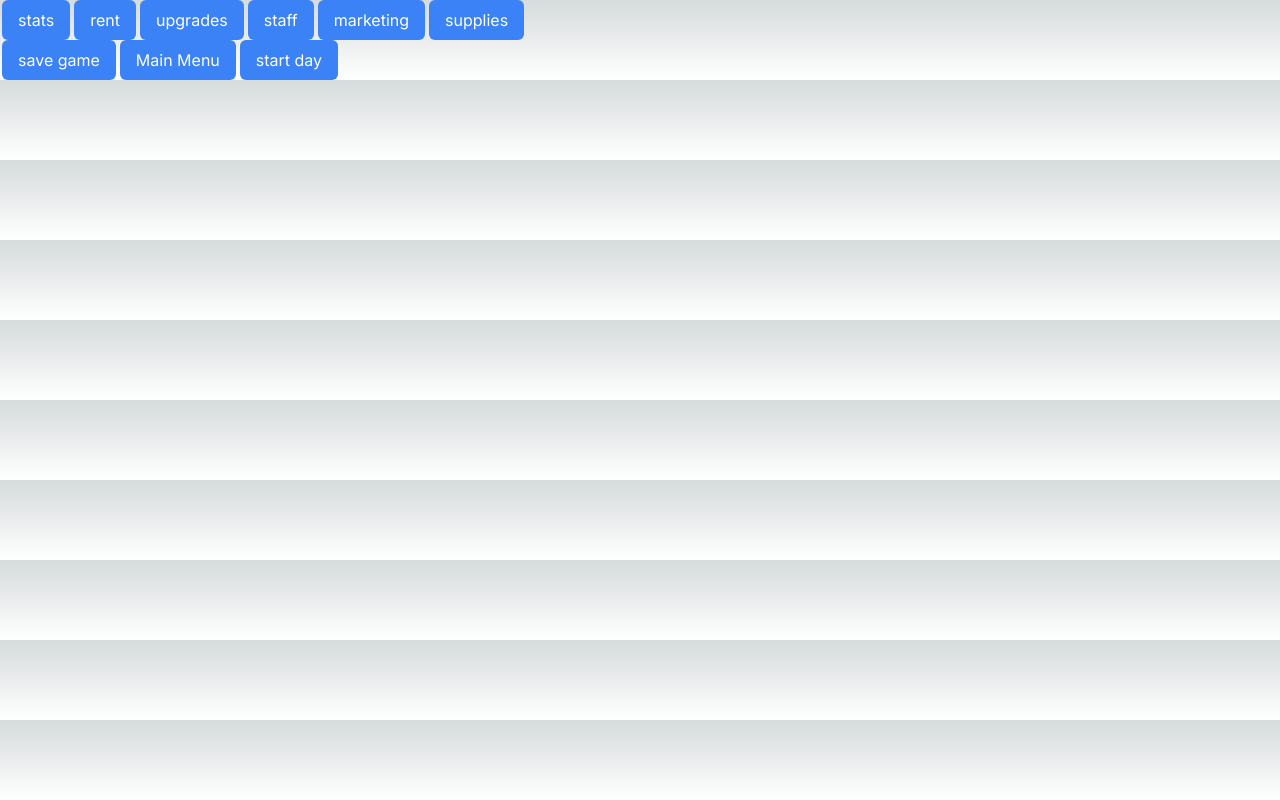
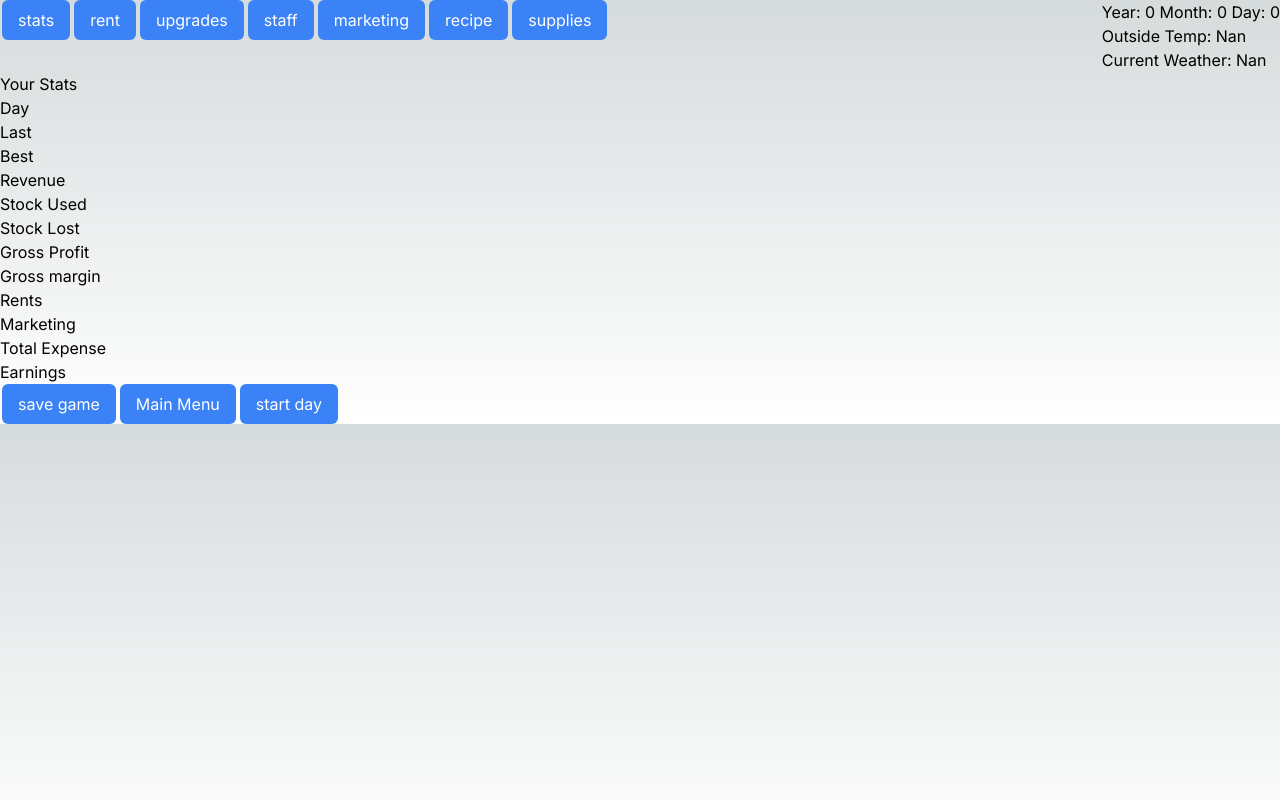
Before and after one commit to JustinStowe/lemons-next, a Next.js app: page /player_screen in a window 1280 px wide. Built offline with nearby package versions, Linux system fonts and the light colour scheme.

Commit message:
created recipe modal with functional buttons and state management.

```diff
--- /dev/null
+++ b/app/components/modals/RecipeModal.tsx
@@ -0,0 +1,93 @@
+"use client";
+import React, { useState } from "react";
+import Button from "../Button";
+export default function RecipeModal() {
+  const [lemons, setLemons] = useState(0);
+  const [sugar, setSugar] = useState(0);
+  const [ice, setIce] = useState(0);
+  const [cupPrice, setCupPrice] = useState(0.0);
+
+  const handleClick = (action: string) => {
+    switch (action) {
+      case "submit":
+
+      case "moreLemons":
+        setLemons(lemons + 1);
+        break;
+      case "lessLemons":
+        if (lemons === 0) {
+          alert("you can't put negative lemons into your recipe");
+        } else {
+          setLemons(lemons - 1);
+        }
+        break;
+      case "moreSugar":
+        setSugar(sugar + 1);
+        break;
+      case "lessSugar":
+        if (sugar === 0) {
+          alert("you can't put negative Sugar into your recipe");
+        } else {
+          setSugar(sugar - 1);
+        }
+        break;
+      case "moreIce":
+        setIce(ice + 1);
+        break;
+      case "lessIce":
+        if (ice === 0) {
+          alert("you can't put negative Ice into your recipe");
+        } else {
+          setIce(ice - 1);
+        }
+        break;
+      case "minus":
+        if (cupPrice >= 0.1) {
+          setCupPrice(cupPrice - 0.1);
+        } else {
+          alert(
+            "I am sure your lemonade is so bad that you have to pay people to drink it"
+          );
+        }
+        break;
+      case "plus":
+        setCupPrice(cupPrice + 0.1);
+        break;
+    }
+  };
+
+  return (
+    <div>
+      <h1>Adjust your recipe</h1>
+      <section>
+        <h2>Lemons</h2>
+        <div>
+          <Button title="less" onClick={() => handleClick("lessLemons")} />{" "}
+          <span>{lemons}</span>
+          <Button title="more" onClick={() => handleClick("moreLemons")} />
+        </div>
+        <h2>Sugar</h2>
+        <div>
+          <Button title="less" onClick={() => handleClick("lessSugar")} />
+          <span>{sugar}</span>
+          <Button title="more" onClick={() => handleClick("moreSugar")} />
+        </div>
+        <h2>Ice</h2>
+        <div>
+          <Button title="less" onClick={() => handleClick("lessIce")} />
+          <span>{ice}</span>
+          <Button title="more" onClick={() => handleClick("moreIce")} />
+        </div>
+      </section>
+      <section>
+        <h1>One pitcher makes 5 cups of Lemonade</h1>
+        <h2>Price per Cup</h2>
+        <div>
+          <Button title="minus" onClick={() => handleClick("minus")} />{" "}
+          <span>{cupPrice.toFixed(2)}</span>
+          <Button title="plus" onClick={() => handleClick("plus")} />
+        </div>
+      </section>
+    </div>
+  );
+}
--- a/app/player_screen/page.tsx
+++ b/app/player_screen/page.tsx
@@ -8,14 +8,16 @@ import MarketingModal from "../components/modals/MarketingModal";
 import SuppliesModal from "../components/modals/SuppliesModal";
 import RentModal from "../components/modals/rentModal";
 import StatsModal from "../components/modals/statsModal";
+import RecipeModal from "../components/modals/RecipeModal";
 export default function PlayerScreen() {
   //should use zustand to track player inventory state.
   const router = useRouter();
-  const [statsModal, setStatsModal] = useState(false);
+  const [statsModal, setStatsModal] = useState(true);
   const [rentModal, setRentModal] = useState(false);
   const [upgradeModal, setUpgradeModal] = useState(false);
   const [staffModal, setStaffModal] = useState(false);
   const [marketingModal, setMarketingModal] = useState(false);
+  const [recipeModal, setRecipeModal] = useState(false);
   const [suppliesModal, setSuppliesModal] = useState(false);
 
   const closeModals = () => {
@@ -24,6 +26,7 @@ export default function PlayerScreen() {
     setUpgradeModal(false);
     setStaffModal(false);
     setMarketingModal(false);
+    setRecipeModal(false);
     setSuppliesModal(false);
   };
   const handleClick = (action: string) => {
@@ -48,6 +51,10 @@ export default function PlayerScreen() {
         closeModals();
         setMarketingModal(!marketingModal);
         break;
+      case "recipe":
+        closeModals();
+        setRecipeModal(!recipeModal);
+        break;
       case "supplies":
         closeModals();
         setSuppliesModal(!suppliesModal);
@@ -68,14 +75,29 @@ export default function PlayerScreen() {
 
   return (
     <main>
+      <section className="flex justify-between">
         <div>
           <Button title="stats" onClick={() => handleClick("stats")} />
           <Button title="rent" onClick={() => handleClick("rent")} />
           <Button title="upgrades" onClick={() => handleClick("upgrades")} />
           <Button title="staff" onClick={() => handleClick("staff")} />
           <Button title="marketing" onClick={() => handleClick("marketing")} />
+          <Button title="recipe" onClick={() => handleClick("recipe")} />
           <Button title="supplies" onClick={() => handleClick("supplies")} />
         </div>
+        <div className="">
+          <h1>
+            Year: <span id="year">0</span> Month: <span>0</span> Day:{" "}
+            <span>0</span>{" "}
+          </h1>
+          <h2>
+            Outside Temp: <span>Nan</span>
+          </h2>
+          <h2>
+            Current Weather: <span>Nan</span>
+          </h2>
+        </div>
+      </section>
       <section>
         <div>
           {statsModal ? <StatsModal /> : null}
@@ -83,6 +105,7 @@ export default function PlayerScreen() {
           {upgradeModal ? <UpgradesModal /> : null}
           {staffModal ? <StaffModal /> : null}
           {marketingModal ? <MarketingModal /> : null}
+          {recipeModal ? <RecipeModal /> : null}
           {suppliesModal ? <SuppliesModal /> : null}
         </div>
       </section>
```
Lines whose indentation alone changed are shown as unchanged.
